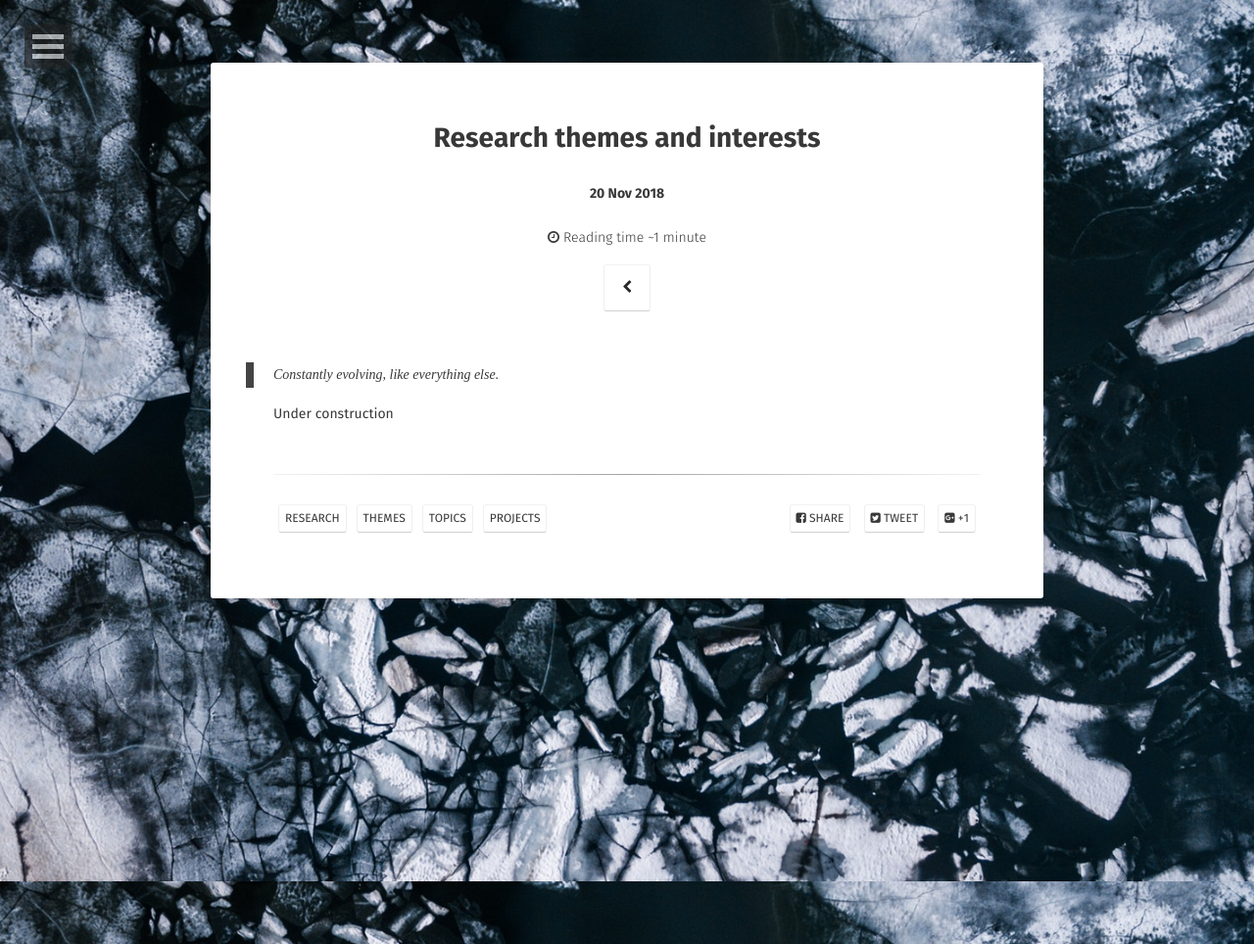
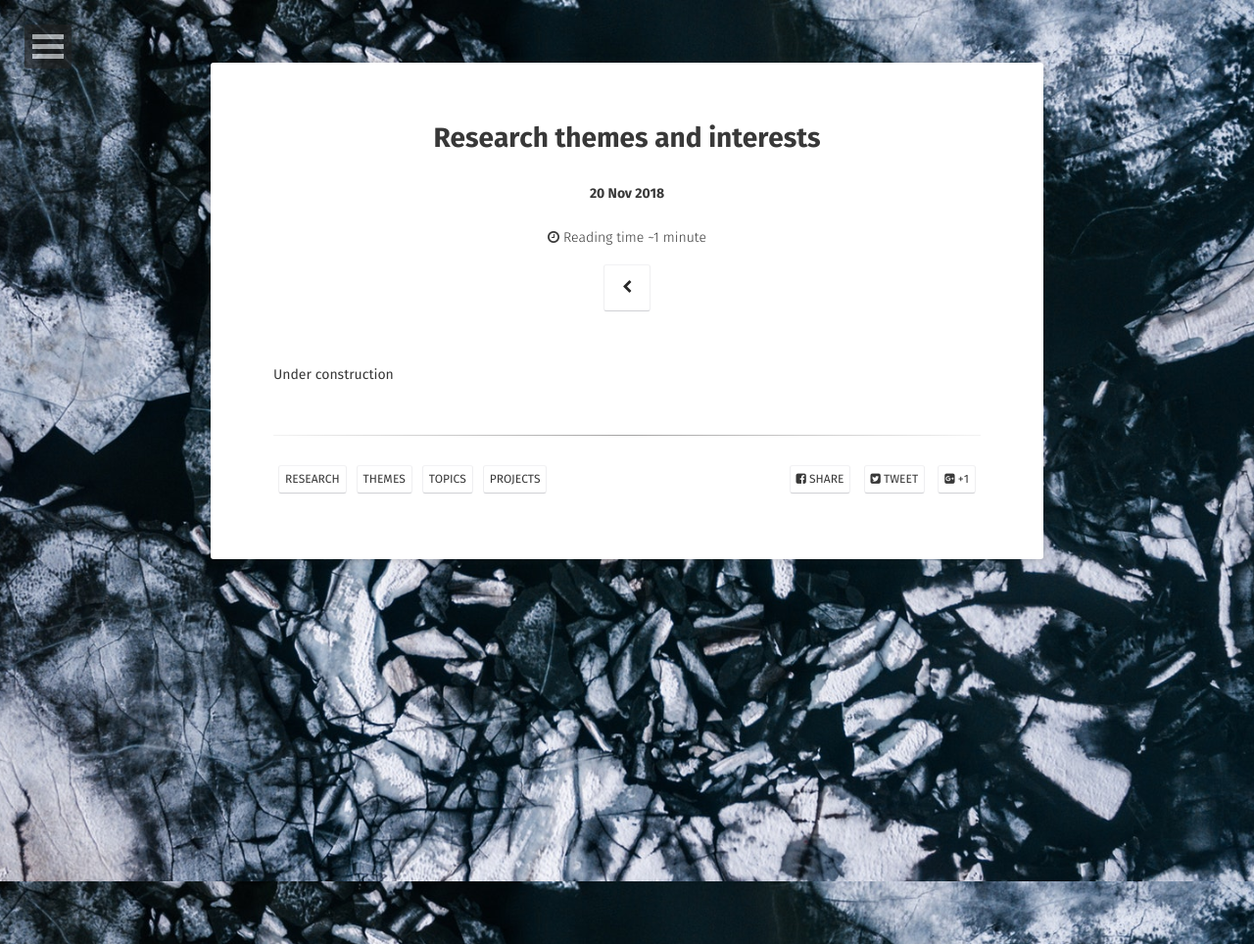
Before and after one commit to Micro-IT/Micro-IT.github.io, a Jekyll site: the page built from _posts/2018-11-20-research_themes.md, in a window 1280 px wide. Shown: the whole page at 98% size. Built offline with Jekyll 4.4.1, drawn with Linux system fonts in a browser that asks for light colours; some web fonts are replaced.

Commit message:
Update 2018-11-20-research_themes.md

```diff
--- a/_posts/2018-11-20-research_themes.md
+++ b/_posts/2018-11-20-research_themes.md
@@ -13,6 +13,6 @@ comments: false
 ---
 
 
-> Constantly evolving, like everything else.
+
 
 Under construction
```
